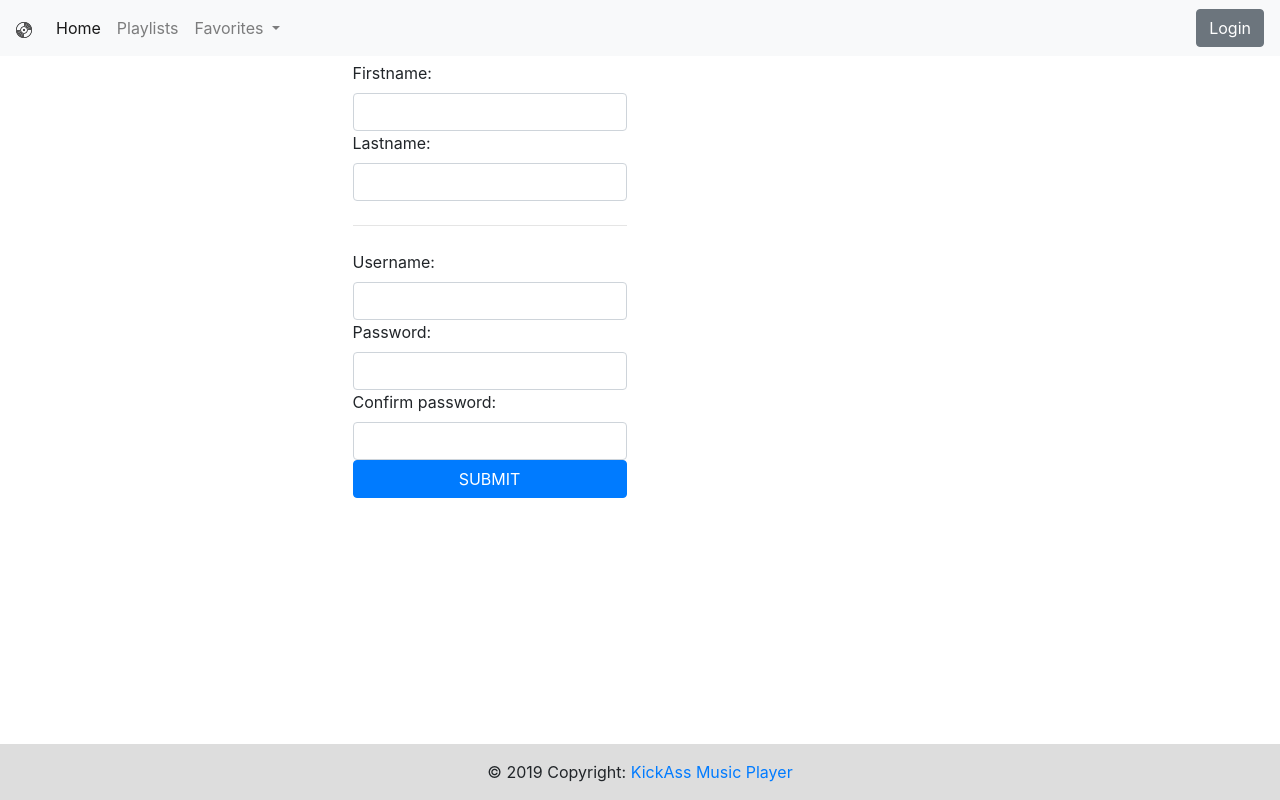
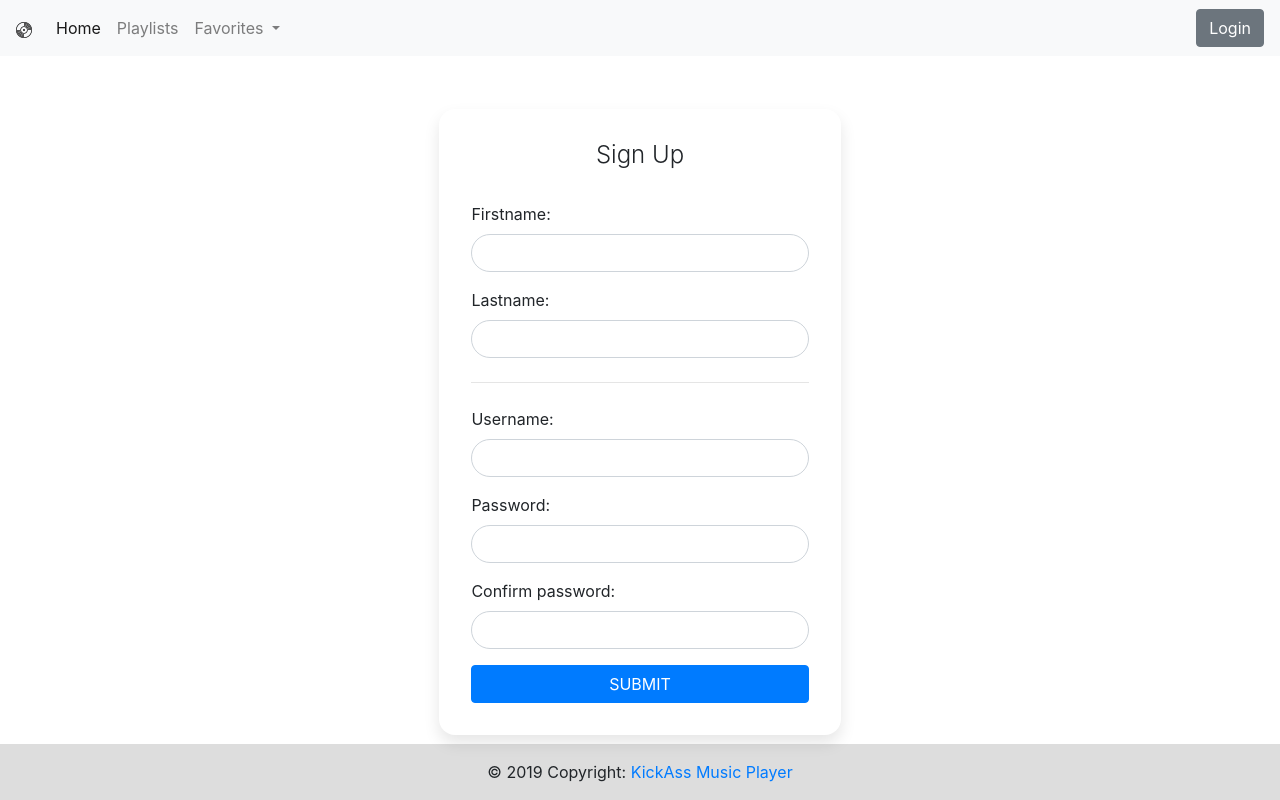
Before and after one commit to geekslayer/kickass-music-player-ui, an Angular app in the folder kamp-app/: page /signup in a window 1280 px wide. Built offline with nearby package versions, Linux system fonts and the light colour scheme.

Commit message:
polishing the signup form

```diff
--- a/kamp-app/src/app/signup/signup.component.html
+++ b/kamp-app/src/app/signup/signup.component.html
@@ -1,6 +1,10 @@
 <div class="row">
+    <div class="col-sm-9 mx-auto">
         <form action="signup">
-        <div class="form">
+            <div class="card card-signup my-5">
+                <div class="card-body">
+                    <h5 class="card-title text-center">Sign Up</h5>
+
                     <div class="form-label-group">
                         <label for="firstname">Firstname:</label>
                         <input class="form-control" id="firstname">
@@ -25,9 +29,11 @@
                         <input class="form-control" id="confirmpassword" type="password">
                     </div>
 
-            <div class="form-group">
+                    <div>
                         <button class="btn btn-ln btn-primary btn-block text-uppercase" type="submit">Submit</button>
+                    </div>
                 </div>
             </div>
         </form>
     </div>
+</div>
--- a/kamp-app/src/app/signup/signup.component.scss
+++ b/kamp-app/src/app/signup/signup.component.scss
@@ -0,0 +1,40 @@
+.card-signup {
+    border: 0;
+    border-radius: 1rem;
+    box-shadow: 0 0.5rem 1rem 0 rgba(0, 0, 0, 0.1);
+  }
+
+
+.card-signup .card-title {
+    margin-bottom: 2rem;
+    font-weight: 300;
+    font-size: 1.5rem;
+}
+
+.card-signup .card-body {
+    padding: 2rem;
+}
+
+.form-signin {
+    width: 100%;
+}
+
+.form-signup .btn {
+    font-size: 80%;
+    border-radius: 5rem;
+    letter-spacing: .1rem;
+    font-weight: bold;
+    padding: 1rem;
+    transition: all 0.2s;
+}
+
+.form-label-group {
+    position: relative;
+    margin-bottom: 1rem;
+}
+
+.form-label-group input {
+    border-radius: 2rem;
+    vertical-align: middle;
+    text-indent: 0.25em;
+}
```
Lines whose indentation alone changed are shown as unchanged.
